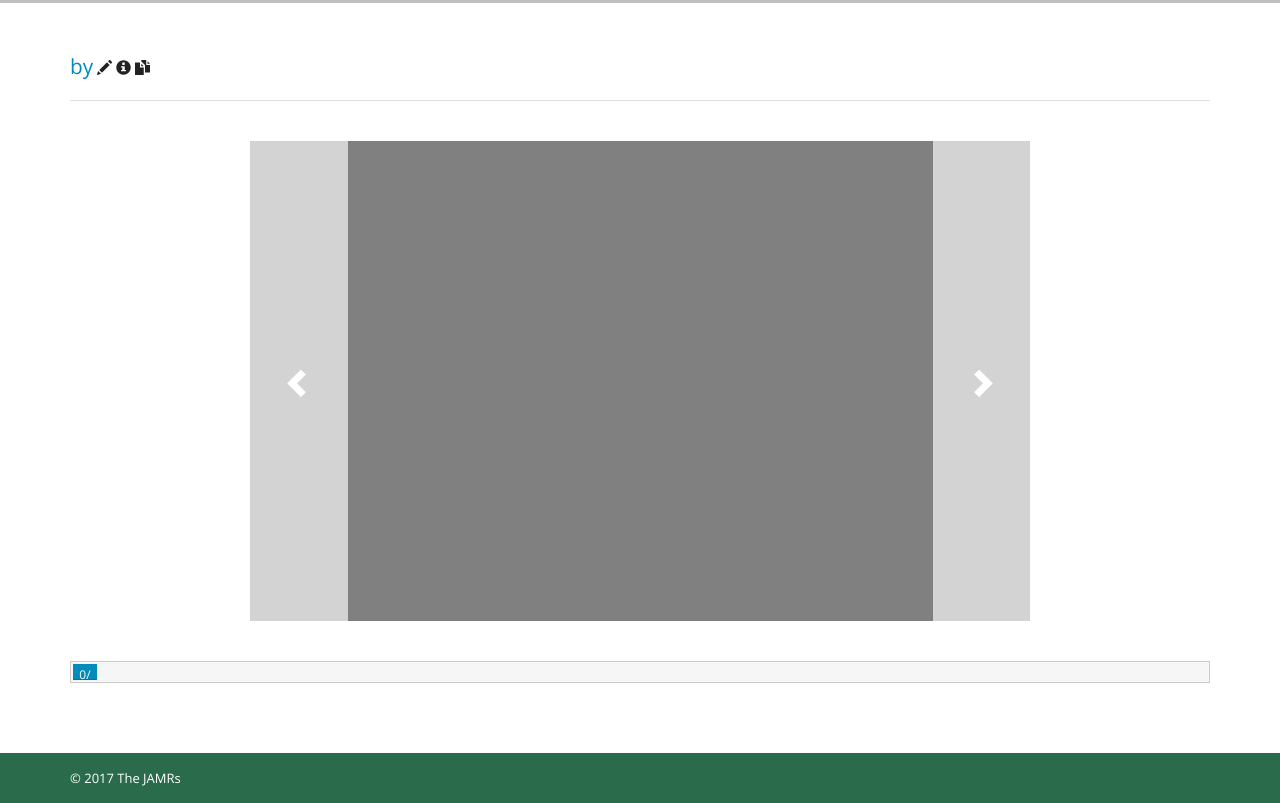
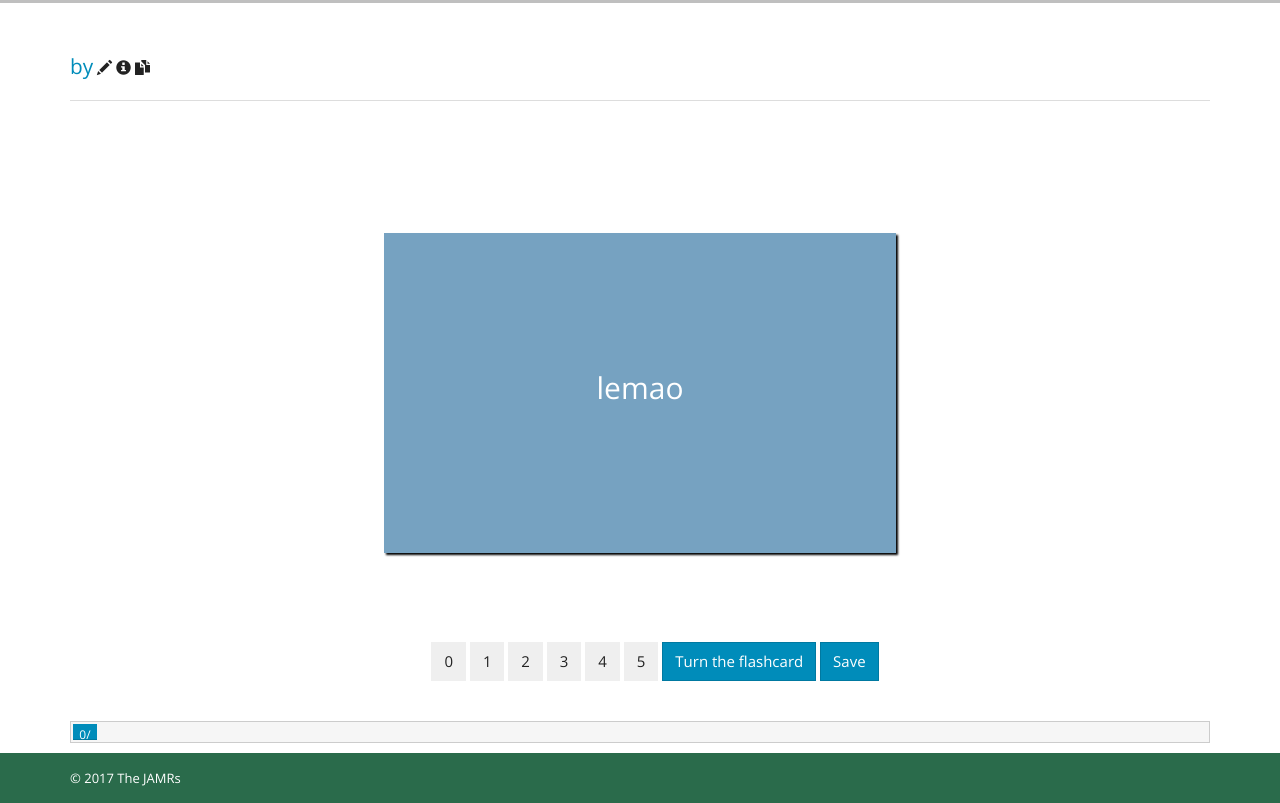
Before and after one commit to achencoms/Learner-inator, a Flask app: template project/templates/viewSet.html in a window 1280 px wide. Shown: the part 47-850 px from the top of the page. Run offline with Flask 2, Linux system fonts and the light colour scheme; the template is opened without the code that fills it, so the values that code supplies are empty; data comes from the database, SQL or seed files in the repository; some libraries are stand-ins or nearby versions.

Commit message:
itterate

```diff
--- a/project/app.py
+++ b/project/app.py
@@ -13,7 +13,7 @@ app.secret_key = "secrets"
 @app.route("/")
 def root():
     #cardDb.downloadPublicSet(1,"pineapples", 3)
-    return render_template('because.html')
+    return render_template('viewSet.html')
     # Turn this back on once /home/ is working
     """
     if isLoggedIn():
@@ -35,6 +35,10 @@ def login():
     else:
         return "false"
 
+@app.route("/logout/")
+def logout():
+    session.pop('userID')
+    return redirect(url_for('root'))
 
 @app.route("/register/", methods=["POST"])
 def register():
@@ -49,7 +53,7 @@ def register():
         session['userID'] = userDb.getUserID(username)
         return "true"
 
-@app.route("/viewSet/setID")
+@app.route("/viewSet/<setID>")
 def viewSet(setID):
     return render_template("viewSet.html")
 
@@ -122,24 +126,23 @@ def pullSet(setID):
 
 @app.route("/pullSet1/<setID>/", methods =['GET'])
 def pullSet1(setID):
-    if isLoggedIn():
-        tuple = cardDb.getPublicSet(int(setID))
-        #tuple : (setID, creatorID, setName, cardData)
-        dict = {}
-        dict["setName"] = tuple[2]
-        dict["setID"] = tuple[0]
-        dict["authorName"] = userDb.getUsername(tuple[1])
-        dict["authorID"] = tuple[1]
-        rawSetData = tuple[3].split("%%")
-        parsedSetData = {}
-        increment = 0
-        for cardData in rawSetData:
-            parsedSetData[str(increment)] = parseCardDataFB(cardData)
-            increment += 1
-        dict["cards"] = parsedSetData
-        print "whose"
-        print dict
-        return json.dumps(dict)
+    tuple = cardDb.getPublicSet(int(setID))
+    #tuple : (setID, creatorID, setName, cardData)
+    dict = {}
+    dict["setName"] = tuple[2]
+    dict["setID"] = tuple[0]
+    dict["authorName"] = userDb.getUsername(tuple[1])
+    dict["authorID"] = tuple[1]
+    rawSetData = tuple[3].split("%%")
+    parsedSetData = {}
+    increment = 0
+    for cardData in rawSetData:
+        parsedSetData[str(increment)] = parseCardDataFB(cardData)
+        increment += 1
+    dict["cards"] = parsedSetData
+    print "whose"
+    print dict
+    return json.dumps(dict)
 
 
 @app.route("/pushData/<setID>/", methods = ['GET'])
@@ -168,9 +171,6 @@ def isLoggedIn():
 def getUserID():
     return session["userID"]
 
-def logout():
-    session.pop('userID')
-
 def hash(unhashed):
     return hashlib.md5(unhashed).hexdigest()
 
--- a/project/static/rend.js
+++ b/project/static/rend.js
@@ -9,6 +9,20 @@ var spin = 0;
 var back = document.getElementById("front");
 var next = document.getElementById("next");
 
+var cards;
+
+var brow = document.getElementsByClassName('btn-secondary');
+
+for(var i = 0; i< brow.length; i++){
+	brow[i].onclick = pls;
+}
+
+//permanent nodes
+var front = document.createElement('p');
+//var backs = document.createElement('p');
+var f = document.createTextNode("");
+//var b = document.createTextNode("");
+front.appendChild(f);
 //global variable counter for current set
 var count = 0;
 
@@ -26,9 +40,12 @@ var dau = document.createElement('p');
 var poles = document.createTextNode("I AM AN USERID");
 dau.appendChild(poles);
 
-next.onclick = function(){
-	setTimeout(function(){body2.style.boxShadow = "2px 2px 2px black";}, 3000);
-	if(spin % 360 == 0 && spin != 0) body2.style.transform = "rotateY(180deg)"
+function pls(){
+	count += 1;
+	if (count >= Object.keys(cards['cards']).length) count = 0;
+	console.log(count);
+	setTimeout(function(){body2.style.boxShadow = "2px 2px 2px black";}, 2000);
+	if(spin % 360 != 0 && spin != 0) body2.style.transform = "rotateY(180deg)";
     body2.style.left = "50%";
 	body2.style.top = "35%";
 	body2.style.height = "40%";
@@ -37,27 +54,28 @@ next.onclick = function(){
 	body2.removeAttribute("right");
 	body2.style.zIndex = 3;
 	body2.style.display = "flex";
-	body2.style.backgroundColor = "#ededed";
-	body2.style.transition = "2s";
-	body2.appendChild(mama);
+	body2.style.backgroundColor = "#76A2C1";
+	body2.style.transition = "1s";
+	body2.appendChild(front);
+	f.nodeValue = cards['cards'][count.toString()]["front"][0];
 	body2.style.display = "flex";
 	setTimeout(function(){
 	body.innerHTML = "";
-	body.style.backgroundColor = "lightgray";
+	body.style.backgroundColor = "#345CA8";
 	body.style.right = "0";
 	body.style.left= "40%";
 	body.style.top = "30%";
 	body.style.height = "30%";
 	body.style.width = "20%";
-	body.style.transition = "2s";
+	body.style.transition = "1s";
 	body.style.zIndex = 2;
 	body.innerHTML = "";
 	},1000);
-	setTimeout(function(){body = [body2, body2 = body][0]}, 4000);
+	setTimeout(function(){body = [body2, body2 = body][0]}, 2000);
 
 }
 
-img.onclick = function (){
+/*img.onclick = function (){
 	var i = document.getElementById("mage").value;
 	$.ajax({
 		url: '/data',
@@ -72,18 +90,17 @@ img.onclick = function (){
 			place.appendChild(pos);
 		}
 	});
-}
+}*/
 
 back.onclick = function(){
 	spin += 180;
 	body.style.transform = "rotateY(" + spin + "deg)";
 	body.style.transition = "3s";
-	setTimeout(function(){body.innerHTML = "";},800);
 	setTimeout(function(){if(spin % 360 != 0){
 		    $.ajax({
 			   url: '/data',
 			   type: 'GET',
-			   data: "moo",
+			   data: "no data",
 			   success: function(d){
 					//d = JSON.parse(d);
 					/*mama.id = "yes";
@@ -95,16 +112,16 @@ back.onclick = function(){
 					body.insertBefore(edi, body.childNodes[0]);
 					card2 = edi;
 					}
-					mama.style.transform = "rotateY(180deg)";
+					front.style.transform = "rotateY(180deg)";
 				    body.appendChild(mama);*/
 			}});
-			mama.style.transform = "rotateY(180deg)";
-			body.appendChild(mama);
+			f.nodeValue = cards['cards'][count.toString()]["back"][0];
+			front.style.transform = "rotateY(180deg)";
 	}
 	else{
-		body.appendChild(dau);
-	}
-	}, 900);
+		f.nodeValue = cards['cards'][count.toString()]["front"][0];
+		front.style.transform = "rotateY(0deg)";
+	}}, 900);
 }
 
 window.onload = function(){
@@ -113,16 +130,18 @@ window.onload = function(){
 		type: 'GET',
 		success: function(d){
             console.log(d);
-			d = JSON.parse(d)
-			d['cards'][count.toString()]["front"][count];
-			d['cards'][count.toString()]["back"][count];
+			d = JSON.parse(d);
+			cards = d;
+			body.appendChild(front);
+			front.style.fontSize = "30px";
+			f.nodeValue = cards['cards'][count.toString()]["front"][0];
 			/*for(i = 0; i < Object.keys(d['cards']).length; i++){
 				console.log(d['cards'][i.toString()]["front"][0]);
 				console.log(d['cards'][i.toString()]["back"][0]);
-			}*/
+			}
 			//console.log(window.location.href.split("/"))
 			console.log(d['cards'][0]["front"][0]);
-			console.log(d);
+			console.log(d);*/
 		}
 	});
 	var notify = document.createElement("div");
--- a/project/static/test.css
+++ b/project/static/test.css
@@ -14,6 +14,21 @@
 	display: flex;
 	justify-content: center;
 	align-items: center;
+}
+
+#tunak{
+	max-width: 30%;
+}
+
+div[contenteditable]{
+		border: 1px solid black;
+		width: 30%;
+		font-size: 20px;
+		min-height: 30px;
+		overflow: hidden;
+		max-height: 40%;
+		margin: 5px;
+		float: left;
 }
 
 #title{
@@ -40,11 +55,12 @@ textarea{
 }
 
 #cc1 {
+	color: white;
 	z-index: 3;
 	margin: auto;
 	width: 40%;
 	height: 40%;
-	background-color: #ededed;
+	background-color: #76A2C1;
 	box-shadow: 2px 2px 2px black;
 	padding: 20px;
 	overflow: hidden;
@@ -59,8 +75,9 @@ textarea{
 }
 
 #cc2{
+	color: white;
 	position: absolute;
-	background-color: lightgray;
+	background-color: #345CA8;
 	z-index: 2;
 	width: 20%;
 	height: 30%;
@@ -78,3 +95,20 @@ textarea{
 	max-width: 300px;
 	max-height: 200px;
 }
+
+.rating{
+	unicode-bidi: bidi-override;
+	direction: rtl;
+}
+
+.rating > span:hover:before
+.rating > span;hover ~ span:before{
+		content: "\2605";
+		position: absolute;
+)
+
+.rating > span{
+	display: inline-block;
+	position: relative;
+	width: 1.1em;
+}
--- a/project/templates/viewSet.html
+++ b/project/templates/viewSet.html
@@ -1,11 +1,12 @@
 {% extends "pageBase.html" %}
 
 {% block title %}
-    <title>{{ set.setName|e }} - Learn-inator 3000</title>
-{% endblock title %}
+    <title> - Learn-inator 3000</title>
+{% endblock%}
 
 {% block customStyle %}
 <link href="../static/viewSet-style.css" rel="stylesheet">
+<link rel="stylesheet" type="text/css" href={{url_for('static',filename='test.css')}}>
 {% endblock customStyle %}
 
 {% block collapsedList %}
@@ -24,14 +25,20 @@
 <div id="study-app" class="container">
     <div id="title-bar" class="page-header">
         <!-- Give title same color as hover link -->
-        <h2 id="set-title"> {{ set.setName|e }} <small><a href="/user/{{ set.authorID }}">by {{ set.authorName|e }}</a></small></h2>
+        <h2 id="set-title"> <small><a href="/user/2">by </a></small></h2>
         <div id="title-icons">
             <i class="glyphicon glyphicon-pencil"></i>
             <i class="glyphicon glyphicon-info-sign"></i>
             <i class="glyphicon glyphicon-duplicate"></i>
         </div>
     </div>
-    <div id="card-view" class="row">
+	<div class="card" align="center">
+			<img id="picture" class="card-img-top" src="">
+			<div class="card-block" id ="cc1">
+			</div>
+			<div id = "cc2"></div>
+		</div>
+    <div id="card-view" class="row" style="visibility: hidden;";>
         <div id="left-arrow" class="text-center card-arrow col-md-1 col-md-offset-2">
             <i class="glyphicon glyphicon-chevron-left"></i>
         </div>
@@ -42,12 +49,23 @@
             <i class="glyphicon glyphicon-chevron-right "></i>
         </div>
     </div>
+	<div class ="container" align="center">
+	<button class="btn btn-secondary"> 0 </button>
+	<button class="btn btn-secondary"> 1 </button>
+	<button class="btn btn-secondary"> 2 </button>
+	<button class="btn btn-secondary"> 3 </button>
+	<button class="btn btn-secondary"> 4 </button>
+	<button class="btn btn-secondary"> 5 </button>
+	<button class="btn btn-primary" id = "front">Turn the flashcard</button>
+	<button class="btn btn-primary" id ="save"> Save</button>
+	</div>
     <div id="card-progress" class="row">
         <div class="progress">
             <div id="cardNums" class="progress-bar" role="progressbar">
-                0/{{ length(set.cards) }}
+                0/
             </div>
         </div>
     </div>
 </div>
+<script src ={{url_for('static', filename='rend.js')}}></script>
 {% endblock content %}
```
